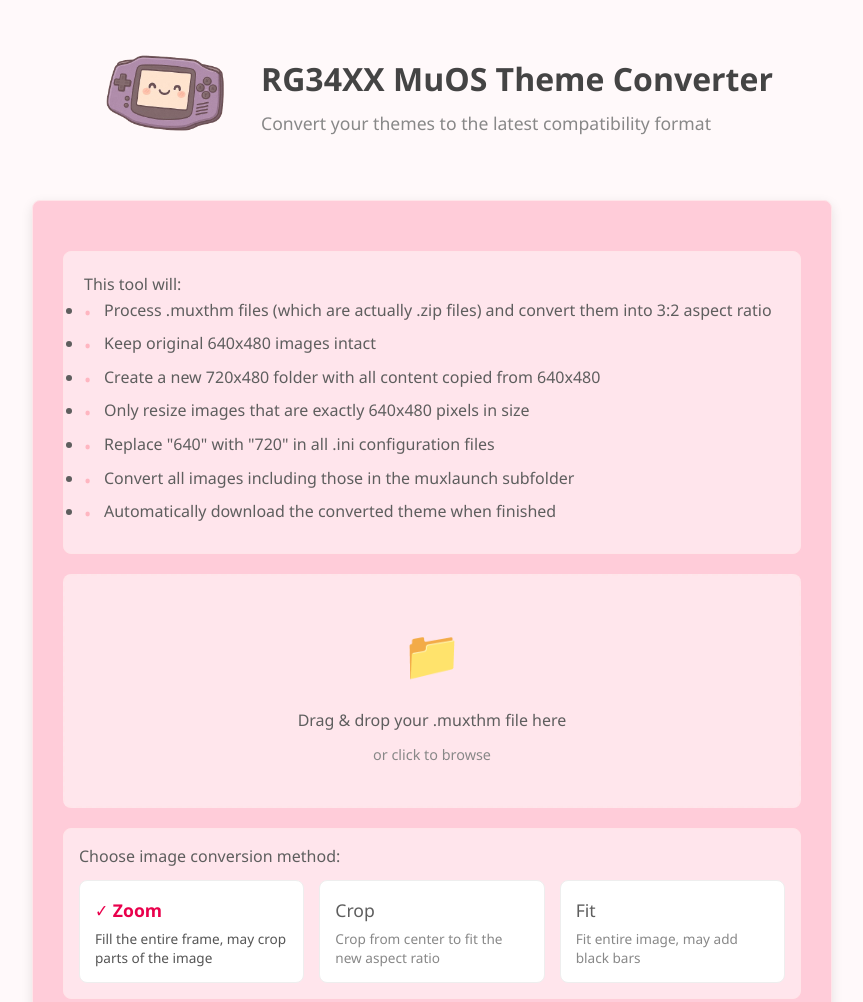
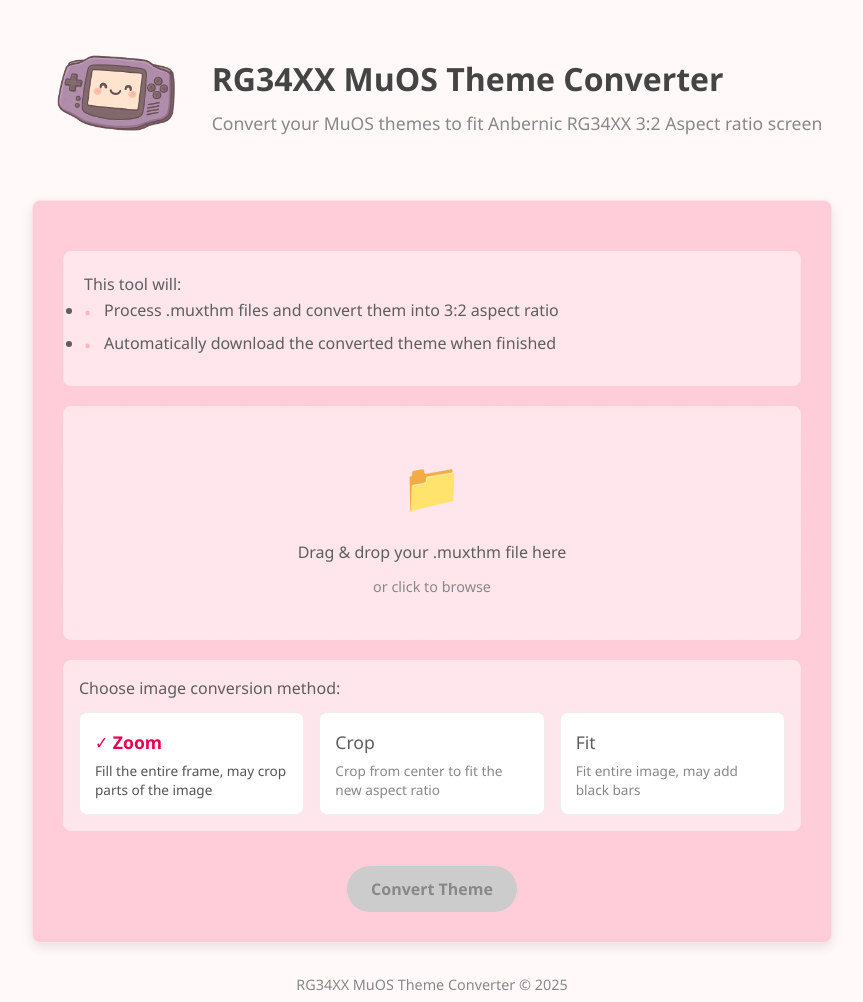
Before and after one commit to tzubertowski/rg34xx_muos_theme_compatibility, a plain HTML site: page index.html in a window 1280 px wide. Shown: the top 1002 px of the page, without its empty margins (208-1071 px from the left). Drawn offline with nearby package versions, Linux system fonts and the light colour scheme.

Commit message:
Sweetens up the deal

```diff
--- a/index.html
+++ b/index.html
@@ -14,7 +14,7 @@
             <img src="images/logo.png" alt="MuOS Logo" class="logo">
             <div class="title-container">
                 <h1>RG34XX MuOS Theme Converter</h1>
-                <p class="subtitle">Convert your themes to the latest compatibility format</p>
+                <p class="subtitle">Convert your MuOS themes to fit Anbernic RG34XX 3:2 Aspect ratio screen</p>
             </div>
         </div>
     </header>
@@ -23,12 +23,7 @@
         <div class="features-list">
             <p>This tool will:</p>
             <ul>
-                <li>Process .muxthm files (which are actually .zip files) and convert them into 3:2 aspect ratio</li>
-                <li>Keep original 640x480 images intact</li>
-                <li>Create a new 720x480 folder with all content copied from 640x480</li>
-                <li>Only resize images that are exactly 640x480 pixels in size</li>
-                <li>Replace "640" with "720" in all .ini configuration files</li>
-                <li>Convert all images including those in the muxlaunch subfolder</li>
+                <li>Process .muxthm files and convert them into 3:2 aspect ratio</li>
                 <li>Automatically download the converted theme when finished</li>
             </ul>
         </div>
```
